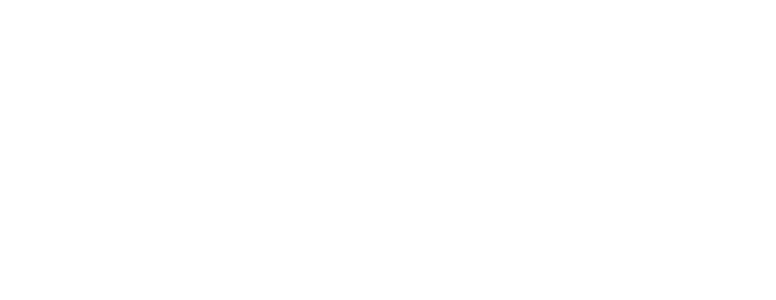
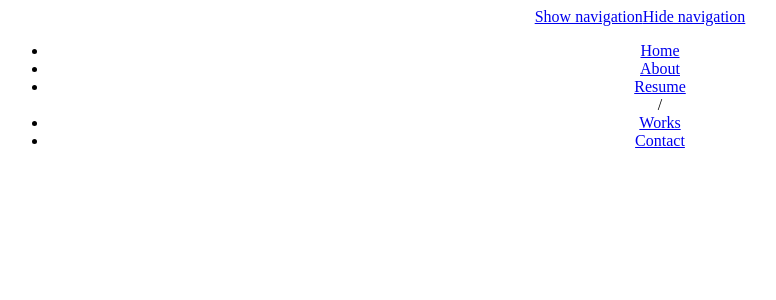
Before and after one commit to MohammadAmohsen/Personal-Site, a React (Create React App) app: page / in a window 1280 px wide. Shown: the top 300 px of the page, without its empty margins (0-776 px from the left). Built offline with nearby package versions, Linux system fonts and the light colour scheme.

Commit message:
Updated nav bar

```diff
--- a/src/App.js
+++ b/src/App.js
@@ -1,9 +1,10 @@
 import './App.css';
+import Navbar from './Components/Navbar';
 
 function App() {
   return (
-    <div className="">
-
+    <div className="App">
+      <Navbar />
     </div>
   );
 }
--- a/src/Components/Navbar.js
+++ b/src/Components/Navbar.js
@@ -1,9 +1,29 @@
-import React from 'react'
+import React from "react";
 
 function Navbar() {
   return (
-    <div className='navbar'>   </div>
-  )
+    <React.Fragment>
+
+    <header id="home">
+       <nav id="nav-wrap">
+          <a className="mobile-btn" href="#nav-wrap" title="Show navigation">Show navigation</a>
+        <a className="mobile-btn" href="youtube.com" title="Hide navigation">Hide navigation</a>
+          <ul id="nav" className="nav">
+             <li className="current"><a className="smoothscroll" href="#home">Home</a></li>
+             <li><a className="smoothscroll" href="#about">About</a></li>
+           <li><a className="smoothscroll" href="#resume">Resume</a></li>/
+             <li><a className="smoothscroll" href="#portfolio">Works</a></li>
+             <li><a className="smoothscroll" href="#contact">Contact</a></li>
+          </ul>
+       </nav>
+
+       <p className="scrolldown">
+          <a className="smoothscroll" href="#about"><i className="icon-down-circle"></i></a>
+       </p>
+
+    </header>
+    </React.Fragment>
+  );
 }
 
-export default Navbar
+export default Navbar;
```
